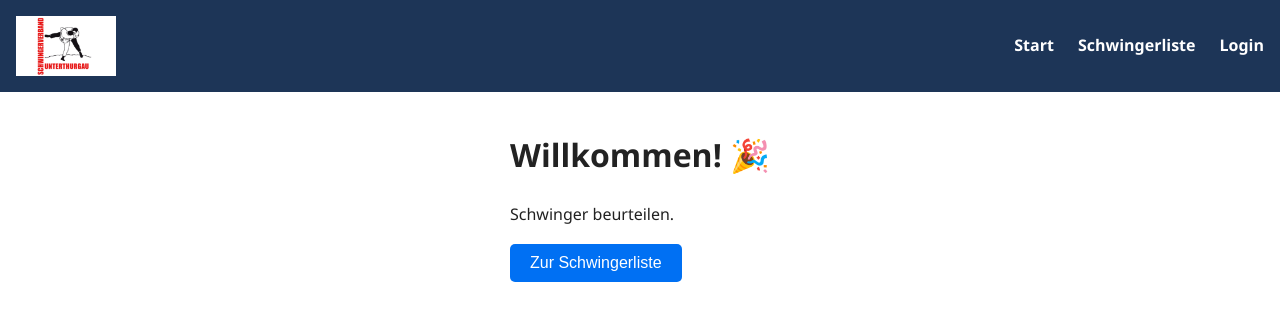
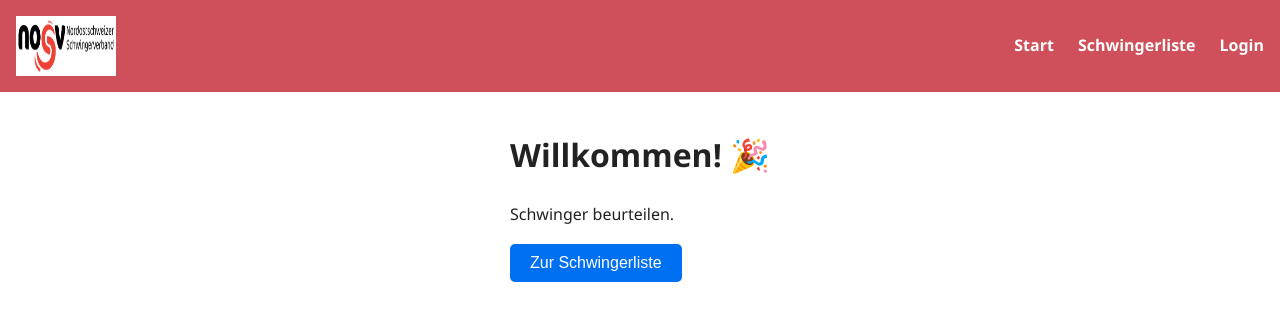
Before and after one commit to rueeggsilvan/schwinger-info, a Next.js app: page / in a window 1280 px wide. Shown: the top 320 px of the page. Built offline with nearby package versions, Linux system fonts and the light colour scheme; no server answers.

Commit message:
color changed, logo changed

```diff
--- a/styles/globals.css
+++ b/styles/globals.css
@@ -4,8 +4,8 @@
 :root {
   --color-background: #ffffff;
   --color-text: #222222;
-  --color-primary: #1d3557;
-  --color-secondary: #e63946;
+  --color-primary: #cf505a;
+  --color-secondary: #3945e6;
   --color-button-text: #ffffff;
   --color-button-bg: var(--color-primary);
   --border-radius: 6px;
@@ -20,8 +20,8 @@
   :root {
     --color-background: #121212;
     --color-text: #e0e0e0;
-    --color-primary: #a8dadc;
-    --color-secondary: #f4a261;
+    --color-primary: #cf505a;
+    --color-secondary: #3945e6;
     --color-button-text: #121212;
     --color-button-bg: var(--color-primary);
   }
```
Also changed, not shown: public/logo.png.
